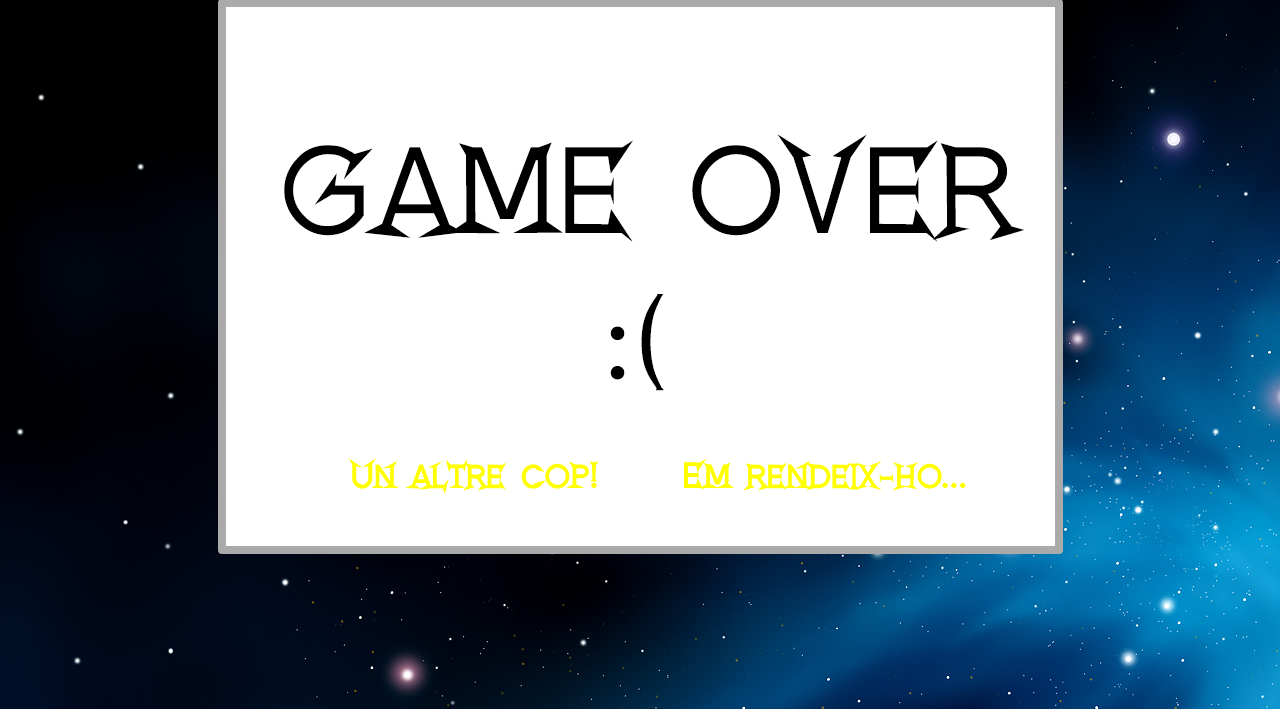
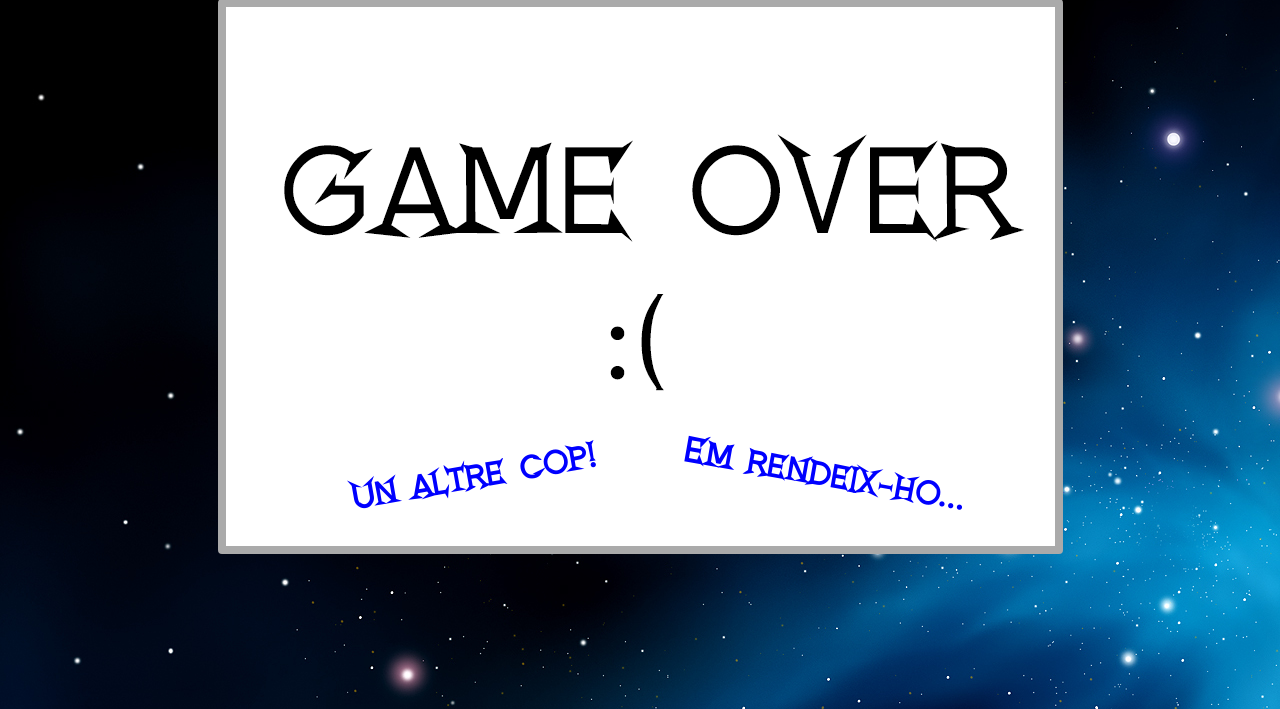
Before and after one commit to carlosginebro/projecte, a PHP site: page /gameover.php in a window 1280 px wide. Shown: the part 39-748 px from the top of the page. Run offline with PHP 8.4, Linux system fonts and the light colour scheme; some libraries are stand-ins or nearby versions.

Commit message:
game over a medias

```diff
--- a/css/imposiblequiz.css
+++ b/css/imposiblequiz.css
@@ -951,18 +951,27 @@ body.rock .bt4{
     margin-top:55%;
     margin-left:15%;
     float:left;
+    -webkit-transform: rotate(-370deg);
+
 }
 
 #sortir_game{
     display:block;
     margin-top:55%;
     margin-left:55%;
+    width: 310px;
+    -webkit-transform: rotate(370deg);
 }
 
 .css_gameover{
     font-size: 35px;
     font-weight: bold;
-    color: yellow;
+    color: blue;
+    -webkit-transition: -webkit-transform 1s ease-out;
+
+
+
+
 }
 
 .css_gameover:hover{
```
